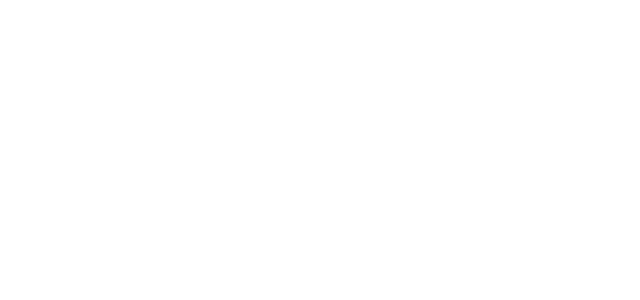
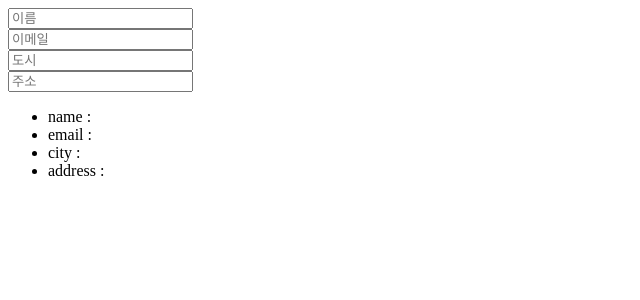
Before and after one commit to hagop5989/react20240509, a React (Vite) app: page / in a window 1280 px wide. Shown: the top 300 px of the page, without its empty margins (0-640 px from the left). Built offline with nearby package versions, Linux system fonts and the light colour scheme.

Commit message:
20240513 react- 공부  상태예제6) 하나의 state(객체) 가 여러 property 를 갖는 경우 (학원)

```diff
--- a/src/App.jsx
+++ b/src/App.jsx
@@ -1,7 +1,64 @@
-import React from "react";
+import React, { useState } from "react";
 
 function App(props) {
-  return <div></div>;
+  const [person, setPerson] = useState({
+    name: "",
+    address: "",
+    city: "",
+    email: "",
+  });
+  return (
+    <div>
+      <div>
+        <input
+          type="text"
+          onChange={(e) => {
+            // person.name = e.target.value;
+            const { ...nextPerson } = person;
+            nextPerson.name = e.target.value;
+            setPerson(nextPerson);
+          }}
+          placeholder={"이름"}
+        />
+      </div>
+      <div>
+        <input
+          type="text"
+          onChange={(e) => {
+            const { ...nextPerson } = person;
+            nextPerson.email = e.target.value;
+            setPerson(nextPerson);
+          }}
+          placeholder={"이메일"}
+        />
+      </div>
+      <div>
+        <input
+          type="text"
+          onChange={(e) => {
+            const nextPerson = { ...person, city: e.target.value };
+            setPerson(nextPerson);
+          }}
+          placeholder={"도시"}
+        />
+      </div>
+      <div>
+        <input
+          type="text"
+          onChange={(e) => {
+            setPerson({ ...person, address: e.target.value });
+          }}
+          placeholder={"주소"}
+        />
+      </div>
+      <ul>
+        <li>name : {person.name}</li>
+        <li>email : {person.email}</li>
+        <li>city : {person.city}</li>
+        <li>address : {person.address}</li>
+      </ul>
+    </div>
+  );
 }
 
 export default App;
```
